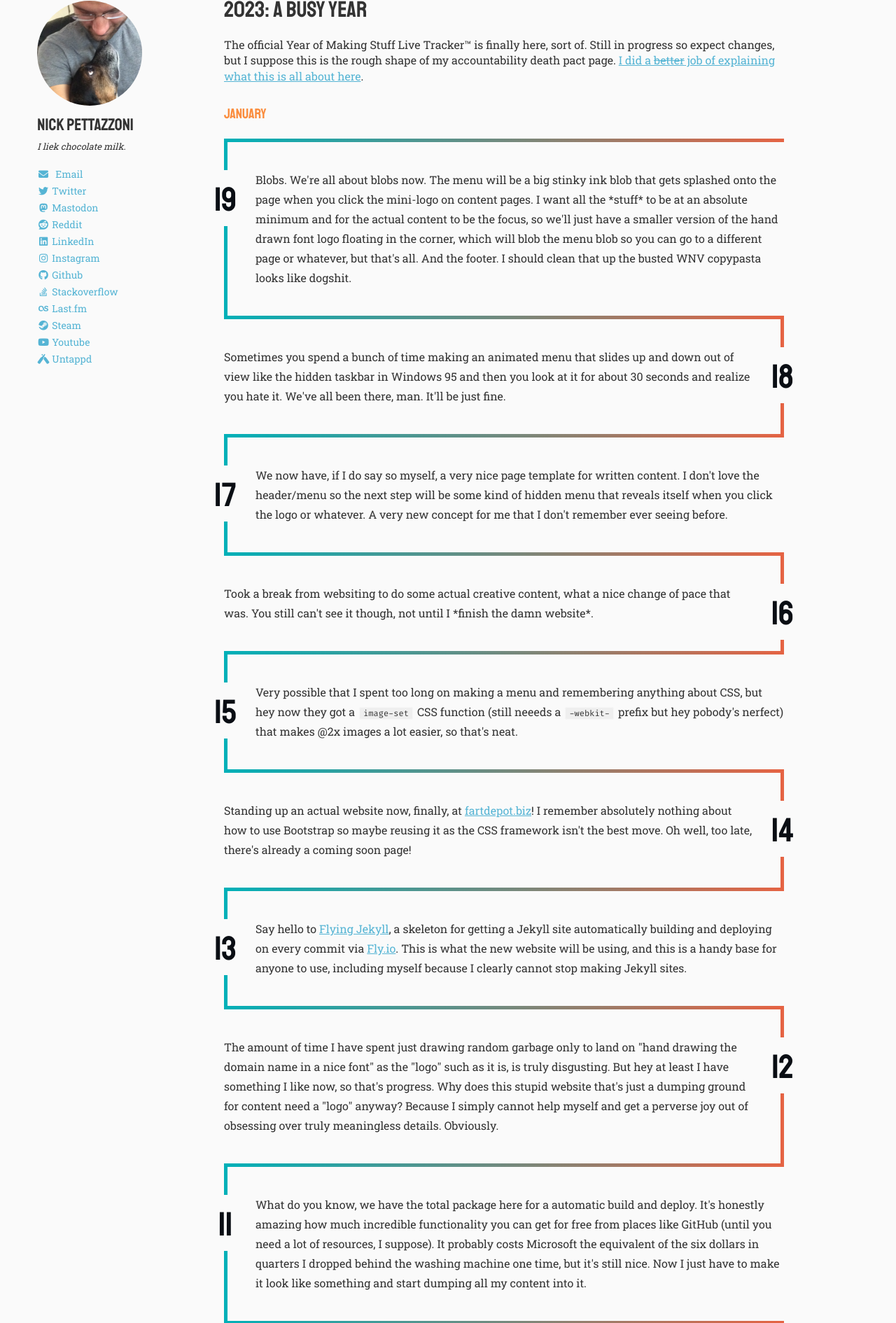
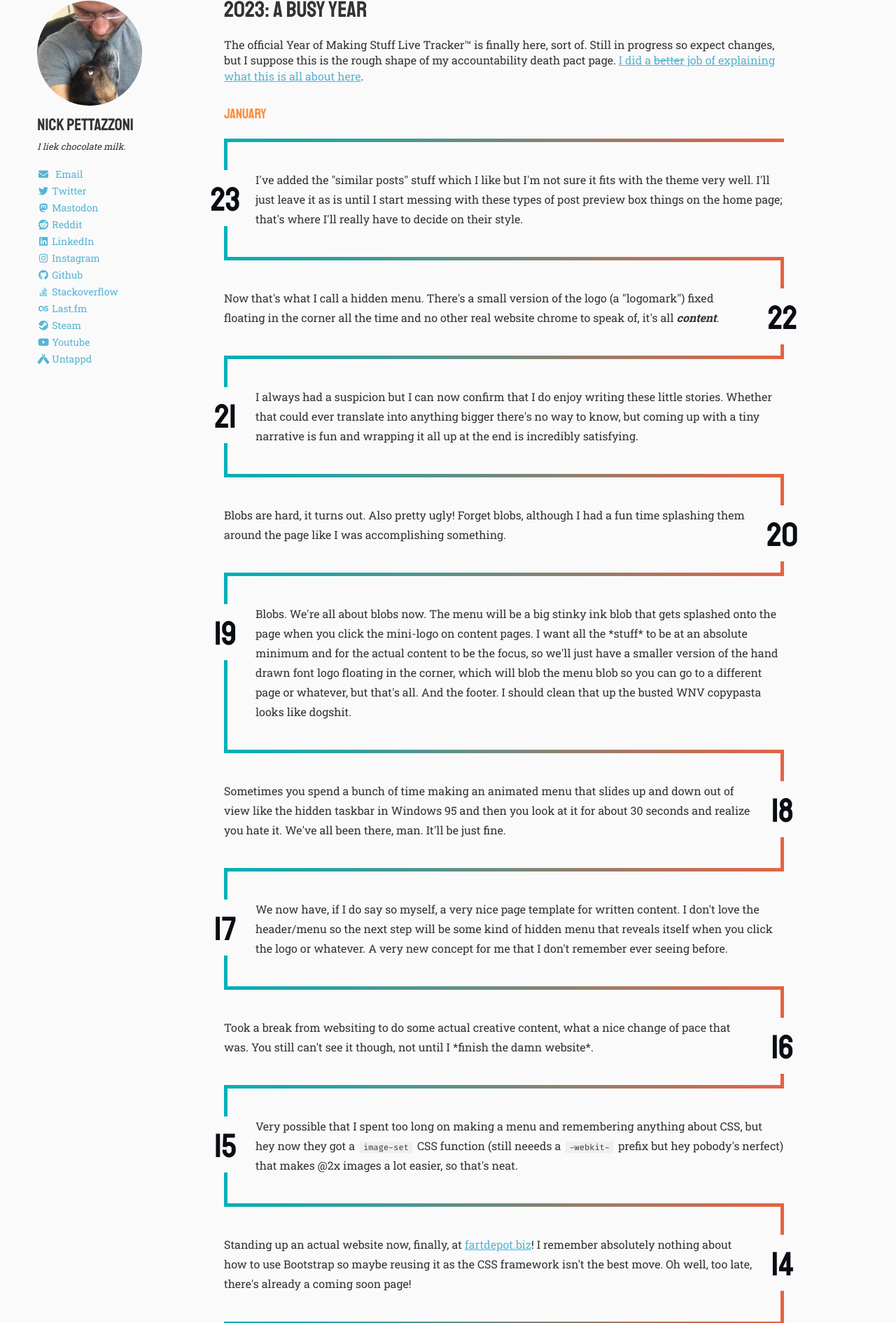
Before and after one commit to pettazz/pettazz.com, a Jekyll site: the page built from 2023/index.md, in a window 1280 px wide. Shown: the part 456-2346 px from the top of the page at 70% size. Built offline with Jekyll 4.4.1, drawn with Linux system fonts in a browser that asks for light colours; nearby versions of some CDN libraries.

Commit message:
forgot to commit for a few days but i did stuff i swear

```diff
--- a/2023/index.md
+++ b/2023/index.md
@@ -12,6 +12,14 @@ The official Year of Making Stuff Live Tracker™ is finally here, sort of. Stil
 <div class="timeline">
 
   <h1><small>January</small></h1>
+
+  <p>I've added the "similar posts" stuff which I like but I'm not sure it fits with the theme very well. I'll just leave it as is until I start messing with these types of post preview box things on the home page; that's where I'll really have to decide on their style.</p>
+
+  <p>Now that's what I call a hidden menu. There's a small version of the logo (a "logomark") fixed floating in the corner all the time and no other real website chrome to speak of, it's all <strong><em>content</em></strong>.</p>
+
+  <p>I always had a suspicion but I can now confirm that I do enjoy writing these little stories. Whether that could ever translate into anything bigger there's no way to know, but coming up with a tiny narrative is fun and wrapping it all up at the end is incredibly satisfying.</p>
+
+  <p>Blobs are hard, it turns out. Also pretty ugly! Forget blobs, although I had a fun time splashing them around the page like I was accomplishing something.</p>
 
   <p>Blobs. We're all about blobs now. The menu will be a big stinky ink blob that gets splashed onto the page when you click the mini-logo on content pages. I want all the *stuff* to be at an absolute minimum and for the actual content to be the focus, so we'll just have a smaller version of the hand drawn font logo floating in the corner, which will blob the menu blob so you can go to a different page or whatever, but that's all. And the footer. I should clean that up the busted WNV copypasta looks like dogshit.</p>
 
--- a/assets/css/timeline.scss
+++ b/assets/css/timeline.scss
@@ -11,7 +11,7 @@ div.timeline {
   min-width: 300px;
   max-width: 1400px;
   margin: auto;
-  counter-reset: dayofmonth 20;
+  counter-reset: dayofmonth 24;
 
   p {
     line-height: 1.75em;
```
